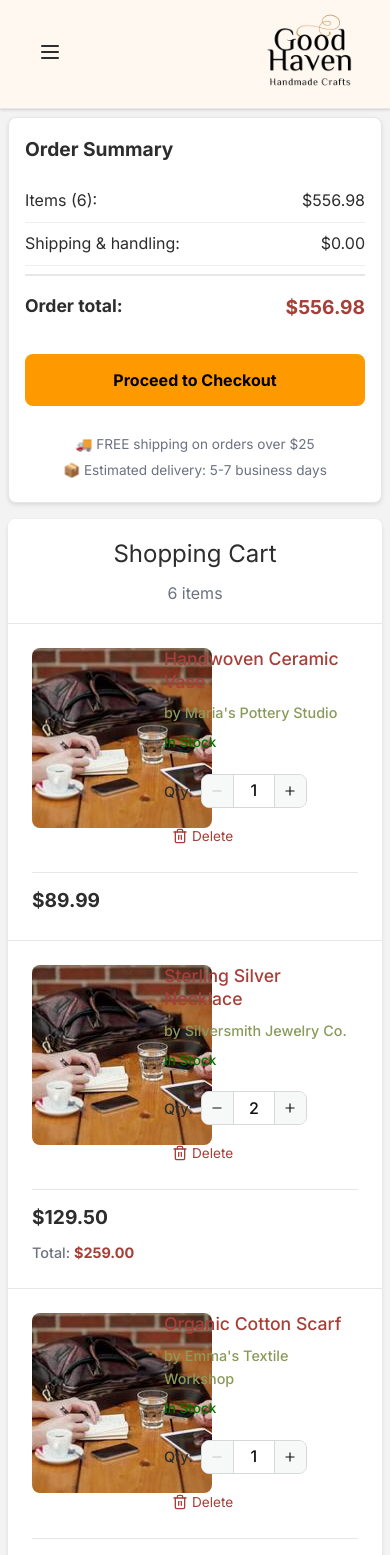
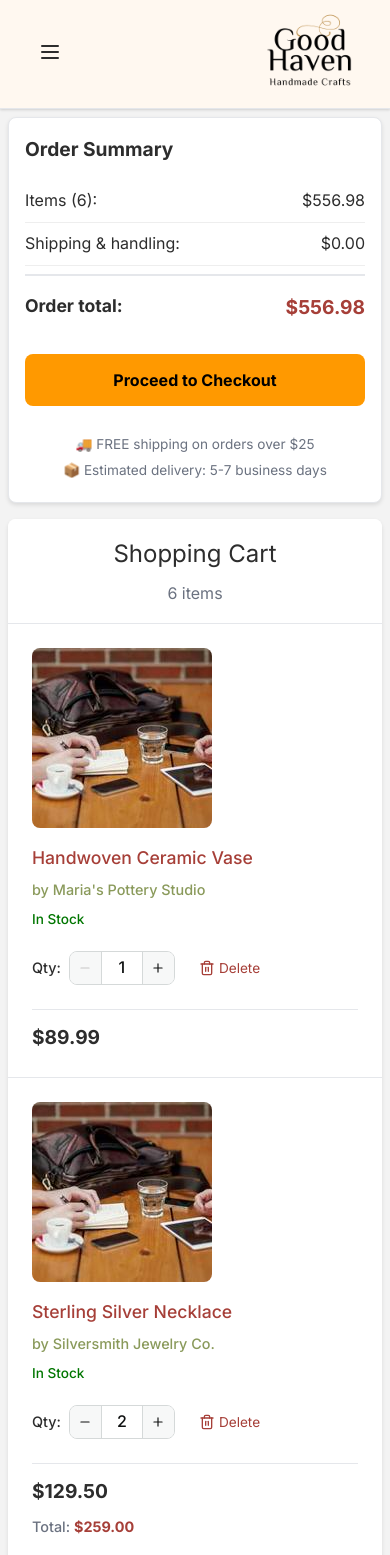
Before and after one commit to BrandonMHerrin/WDD430-Team15, a Next.js app: page /cart in a window 390 px wide. Shown: the top 1555 px of the page. Built offline with nearby package versions, Linux system fonts and the light colour scheme.

Commit message:
mobile cart view adjustments css

```diff
--- a/eslint.config.mjs
+++ b/eslint.config.mjs
@@ -6,7 +6,7 @@ const __filename = fileURLToPath(import.meta.url);
 const __dirname = dirname(__filename);
 
 const compat = new FlatCompat({
-  baseDirectory: import.meta.dirname,
+  baseDirectory: __dirname,
 });
 
 const eslintConfig = [
--- a/src/components/cart.css
+++ b/src/components/cart.css
@@ -197,6 +197,7 @@
             flex-direction: column;
             grid-template-columns: 120px 1fr;
             gap: 0.75rem;
+            display: flex;
           }
 
           .item-pricing {
```
